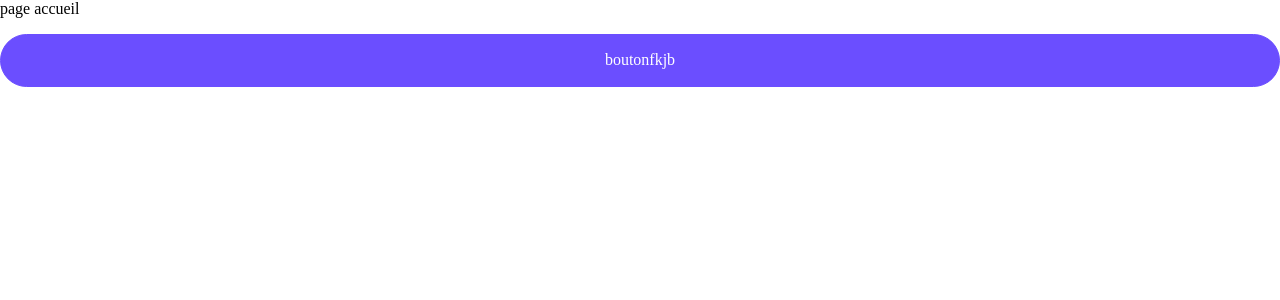
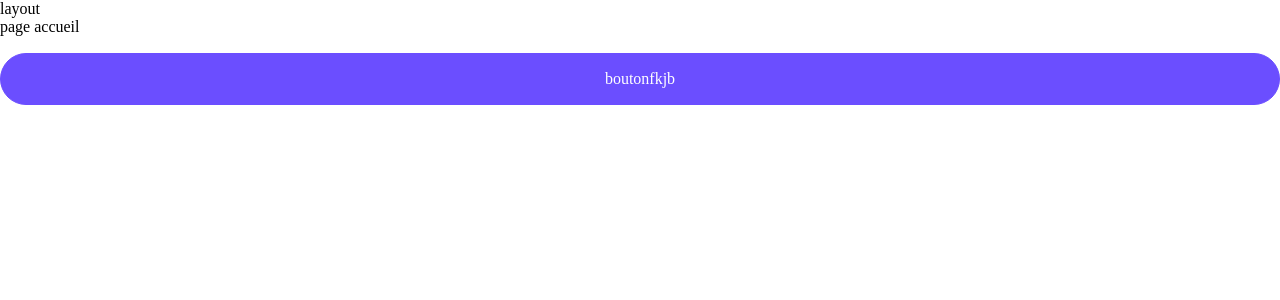
Before and after one commit to Emilbou/Emilien_Boucard-ProjetFront, a Nuxt app: page / in a window 1280 px wide. Shown: the top 300 px of the page. Built offline with nearby package versions, Linux system fonts and the light colour scheme.

Commit message:
feat(layout nuxt)

```diff
--- a/app.vue
+++ b/app.vue
@@ -1,6 +1,7 @@
 <template>
   <div>
-    <NuxtPage/>
-<MyButton>boutonfkjb</MyButton>
+    <NuxtLayout>
+      <NuxtPage />
+    </NuxtLayout>
   </div>
 </template>
--- /dev/null
+++ b/layouts/admin.vue
@@ -0,0 +1,5 @@
+<template>
+    <div>layout minimal
+        <slot/>
+    </div>
+</template>
--- /dev/null
+++ b/layouts/default.vue
@@ -0,0 +1,6 @@
+<template>
+    <div>
+        layout
+        <slot/>
+    </div>
+</template>
--- /dev/null
+++ b/pages/admin.vue
@@ -0,0 +1,9 @@
+<script setup lang="ts">
+definePageMeta({layout: "admin"})
+</script>
+<template>
+
+    <div>
+        page d'administration
+    </div>
+</template>
--- a/pages/index.vue
+++ b/pages/index.vue
@@ -1,3 +1,7 @@
 <template>
-    <div>page accueil</div>
+    <div>page accueil
+
+        <MyButton>boutonfkjb</MyButton>
+
+    </div>
 </template>
```
